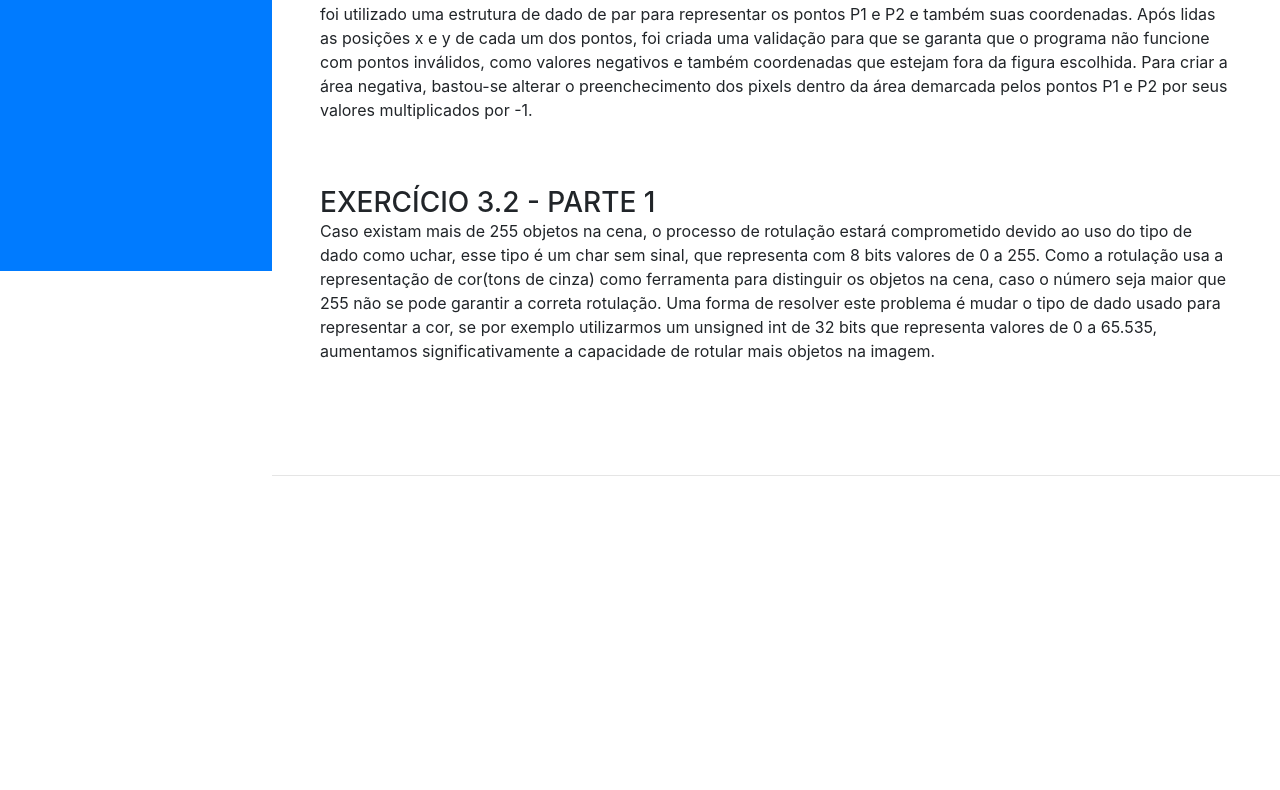
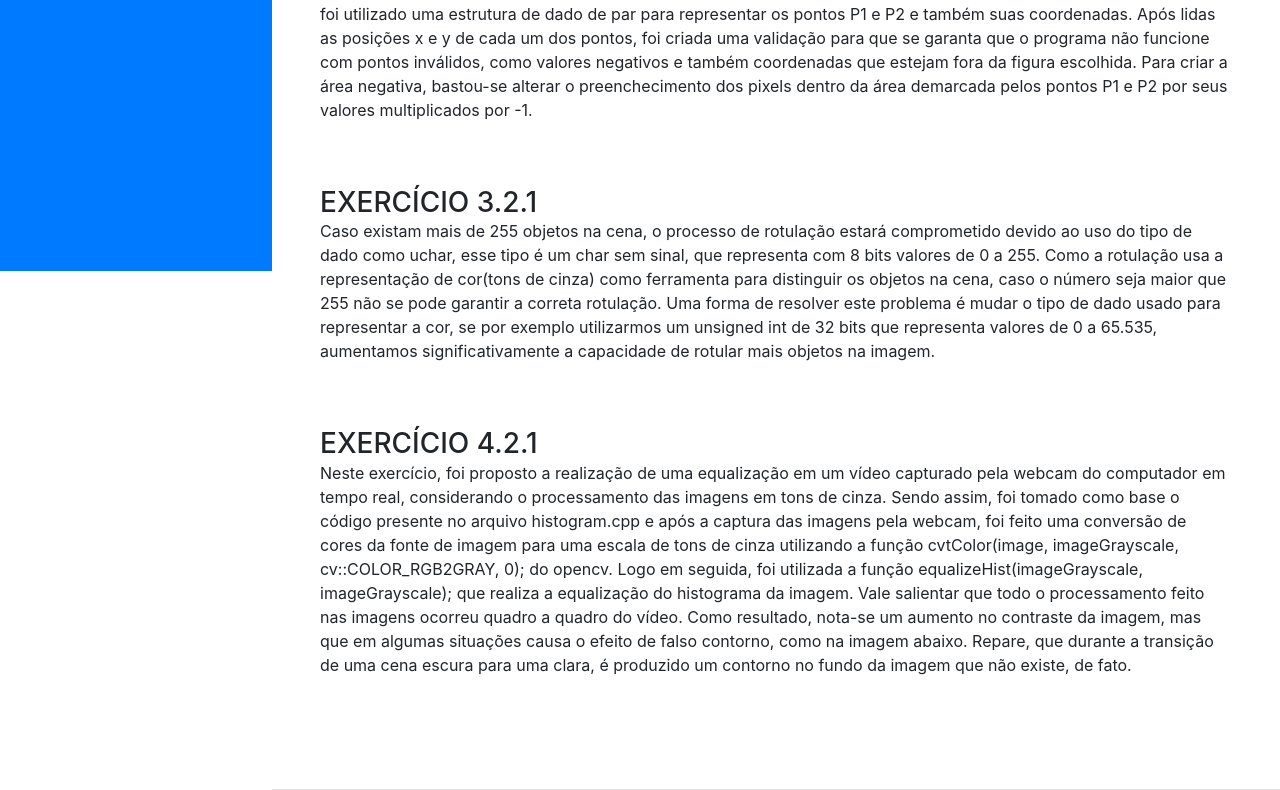
Before and after one commit to igorcbrito/igorcbrito.github.io, a website with bundled scripts: page dca0445.html in a window 1280 px wide. Shown: the part 529-1319 px from the top of the page. Before the commit the page ends 1005 px from the top, so only its background shows below. Built offline with nearby package versions, Linux system fonts and the light colour scheme; a web font is replaced by a local one.

Commit message:
adicionado o exercicio 4.2.1

```diff
--- a/dca0445.html
+++ b/dca0445.html
@@ -76,9 +76,25 @@
 
       <div class="resume-item d-flex flex-column flex-md-row justify-content-between mb-5">
         <div class="resume-content">
-          <h3 class="mb-0">Exercício 3.2 - parte 1</h3>
+          <h3 class="mb-0">Exercício 3.2.1</h3>
           <p>Caso existam mais de 255 objetos na cena, o processo de rotulação estará comprometido devido ao uso do tipo de dado como uchar, esse tipo é um char sem sinal, que representa com 8 bits valores de 0 a 255. Como a rotulação usa a representação de cor(tons de cinza) como ferramenta para distinguir os objetos na cena, caso o número seja maior que 255 não se pode garantir a correta rotulação.
               Uma forma de resolver este problema é mudar o tipo de dado usado para representar a cor, se por exemplo utilizarmos um unsigned int de 32 bits que representa valores de 0 a 65.535, aumentamos significativamente a capacidade de rotular mais objetos na imagem.</p>
+        </div>
+      </div>
+
+      <div class="resume-item d-flex flex-column flex-md-row justify-content-between mb-5">
+        <div class="resume-content">
+          <h3 class="mb-0">Exercício 4.2.1</h3>
+          <p>Neste exercício, foi proposto a realização de uma equalização em um vídeo capturado pela webcam do computador em tempo real, considerando o processamento das imagens em tons de cinza.
+
+            Sendo assim, foi tomado como base o código presente no arquivo histogram.cpp e após a captura das imagens pela webcam, foi feito uma conversão de cores da fonte de imagem para uma escala de tons de cinza utilizando a função cvtColor(image, imageGrayscale, cv::COLOR_RGB2GRAY, 0); do opencv.
+
+            Logo em seguida, foi utilizada a função equalizeHist(imageGrayscale, imageGrayscale); que realiza a equalização do histograma da imagem.
+            Vale salientar que todo o processamento feito nas imagens ocorreu quadro a quadro do vídeo.
+
+            Como resultado, nota-se um aumento no contraste da imagem, mas que em algumas situações causa o efeito de falso contorno, como na imagem abaixo.
+
+            Repare, que durante a transição de uma cena escura para uma clara, é produzido um contorno no fundo da imagem que não existe, de fato.</p>
         </div>
       </div>
 
```
